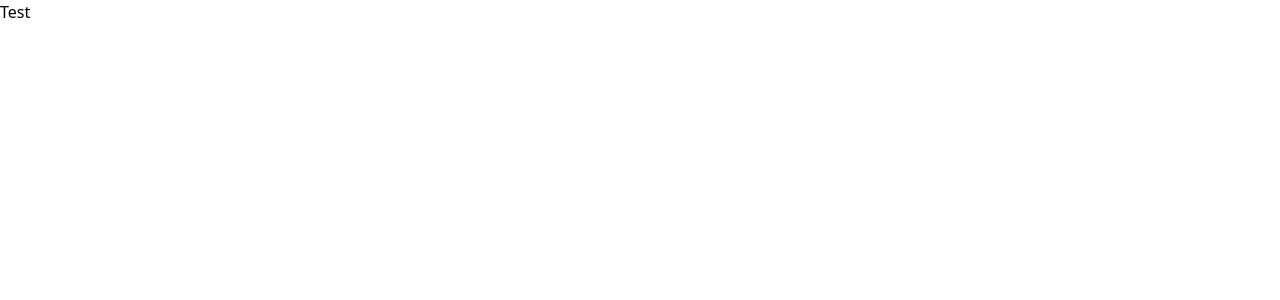
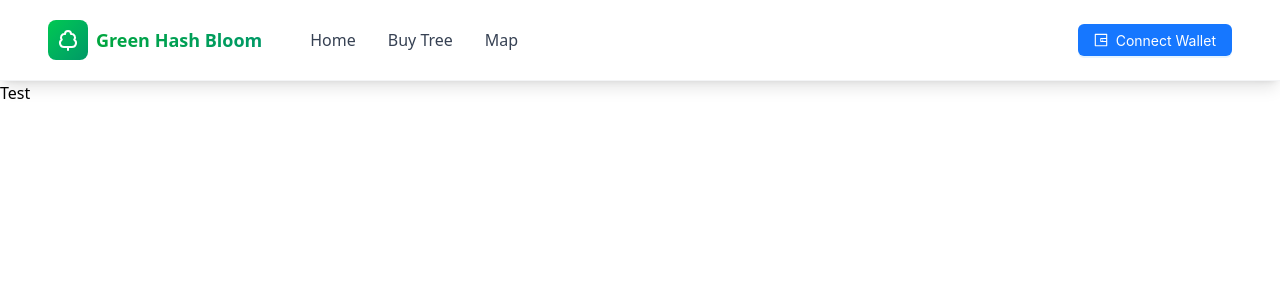
Before and after one commit to ysongh/GreenHashBloom, a React (Vite) app in the folder react/: page / in a window 1280 px wide. Shown: the top 300 px of the page. Built offline with nearby package versions, Linux system fonts and the light colour scheme.

Commit message:
feat: add a navbar

```diff
--- a/react/src/App.jsx
+++ b/react/src/App.jsx
@@ -1,5 +1,6 @@
 import { HashRouter, Route, Routes } from "react-router-dom";
 
+import Navbar from "./component/Navbar";
 import TreeMap from "./pages/TreeMap";
 import TreeShop from "./pages/TreeShop";
 
@@ -7,6 +8,7 @@
 
   return (
     <HashRouter>
+      <Navbar />
       <Routes>
         <Route
           path="/treeshop"
--- /dev/null
+++ b/react/src/component/Navbar.jsx
@@ -0,0 +1,127 @@
+import { useState } from 'react';
+import { Link } from 'react-router-dom';
+import { Avatar, Button, Typography, Dropdown } from 'antd';
+import { UserOutlined, LogoutOutlined, SettingOutlined, WalletOutlined  } from '@ant-design/icons';
+import { TreeDeciduous } from 'lucide-react';
+
+const { Text } = Typography;
+
+const Navbar = () => {
+  const [isLoggedIn, setIsLoggedIn] = useState(false);
+  const [userAddress, setUserAddress] = useState('');
+
+  const handleConnect = () => {
+    // Simulate wallet connection
+    setIsLoggedIn(true);
+    setUserAddress('0x742d...5f3a');
+  };
+
+  const handleDisconnect = () => {
+    setIsLoggedIn(false);
+    setUserAddress('');
+  };
+
+  const menuItems = [
+    {
+      key: 'profile',
+      icon: <UserOutlined />,
+      label: 'Profile',
+    },
+    {
+      key: 'wallet',
+      icon: <WalletOutlined />,
+      label: 'My Wallet',
+    },
+    {
+      key: 'settings',
+      icon: <SettingOutlined />,
+      label: 'Settings',
+    },
+    {
+      type: 'divider',
+    },
+    {
+      key: 'logout',
+      icon: <LogoutOutlined />,
+      label: 'Disconnect',
+      danger: true,
+      onClick: handleDisconnect,
+    },
+  ];
+
+  return (
+    <div className="bg-white shadow-lg sticky top-0 z-50 border-b border-gray-100">
+      <div className="max-w-[1400px] mx-auto px-12 flex justify-between items-center h-20">
+        {/* Logo and Navigation */}
+        <div className="flex items-center gap-12">
+          <div className="flex items-center gap-2">
+            <div className="bg-gradient-to-br from-green-500 to-emerald-600 p-2 rounded-lg">
+              <TreeDeciduous size={24} color="white" />
+            </div>
+            <span className="text-lg font-bold bg-gradient-to-r from-green-600 to-emerald-600 bg-clip-text text-transparent">
+              Green Hash Bloom
+            </span>
+          </div>
+
+          <div className="flex gap-8">
+            <Link
+              to="/"
+              className="text-gray-700 text-base font-medium no-underline transition-all hover:text-green-600 relative group"
+            >
+              Home
+              <span className="absolute bottom-0 left-0 w-0 h-0.5 bg-green-500 transition-all group-hover:w-full"></span>
+            </Link>
+             <Link
+              to="/treeshop"
+              className="text-gray-700 text-base font-medium no-underline transition-all hover:text-green-600 relative group"
+            >
+              Buy Tree
+              <span className="absolute bottom-0 left-0 w-0 h-0.5 bg-green-500 transition-all group-hover:w-full"></span>
+            </Link>
+            <Link
+              to="/map"
+              className="text-gray-700 text-base font-medium no-underline transition-all hover:text-green-600 relative group"
+            >
+              Map
+              <span className="absolute bottom-0 left-0 w-0 h-0.5 bg-green-500 transition-all group-hover:w-full"></span>
+            </Link>
+          </div>
+        </div>
+
+        {/* User Section */}
+        {isLoggedIn ? (
+          <Dropdown
+            menu={{ items: menuItems }}
+            trigger={['click']}
+            placement="bottomRight"
+          >
+            <div className="flex items-center gap-3 cursor-pointer px-4 py-2 rounded-lg hover:bg-gray-50 transition-all">
+              <div className="flex flex-col items-end">
+                <Text className="font-semibold text-sm text-gray-800">My Account</Text>
+                <Text className="text-xs text-gray-500 font-mono">{userAddress}</Text>
+              </div>
+              <Avatar
+                size={40}
+                className="bg-gradient-to-br from-green-500 to-emerald-600"
+                icon={<UserOutlined />}
+              />
+            </div>
+          </Dropdown>
+        ) : (
+          <div className="flex flex-col items-end gap-1">
+            <Button
+              type="primary"
+              icon={<WalletOutlined />}
+              onClick={handleConnect}
+              className="bg-gradient-to-r from-green-500 to-emerald-600 border-none hover:from-green-600 hover:to-emerald-700 shadow-md hover:shadow-lg transition-all h-9 font-semibold"
+            >
+              Connect Wallet
+            </Button>
+          </div>
+        )}
+      </div>
+    </div>
+  );
+};
+
+export default Navbar;
```
